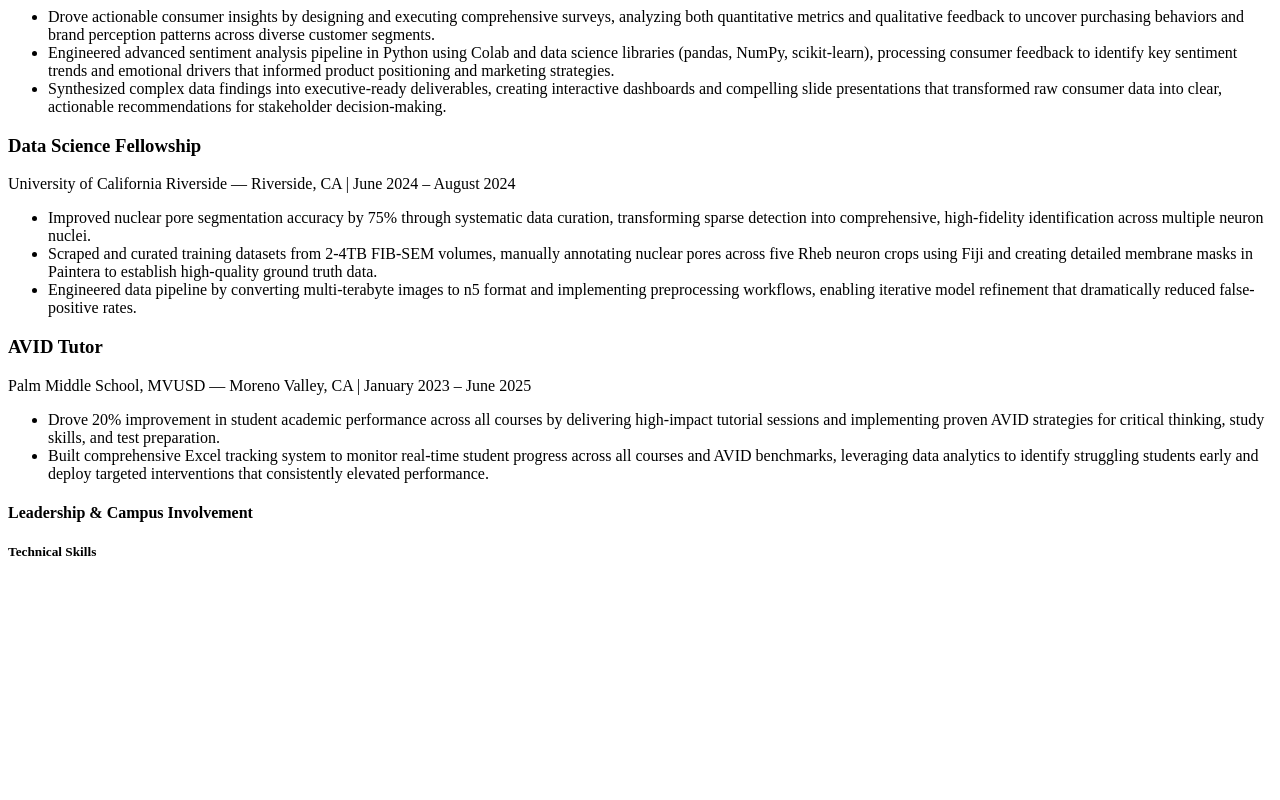
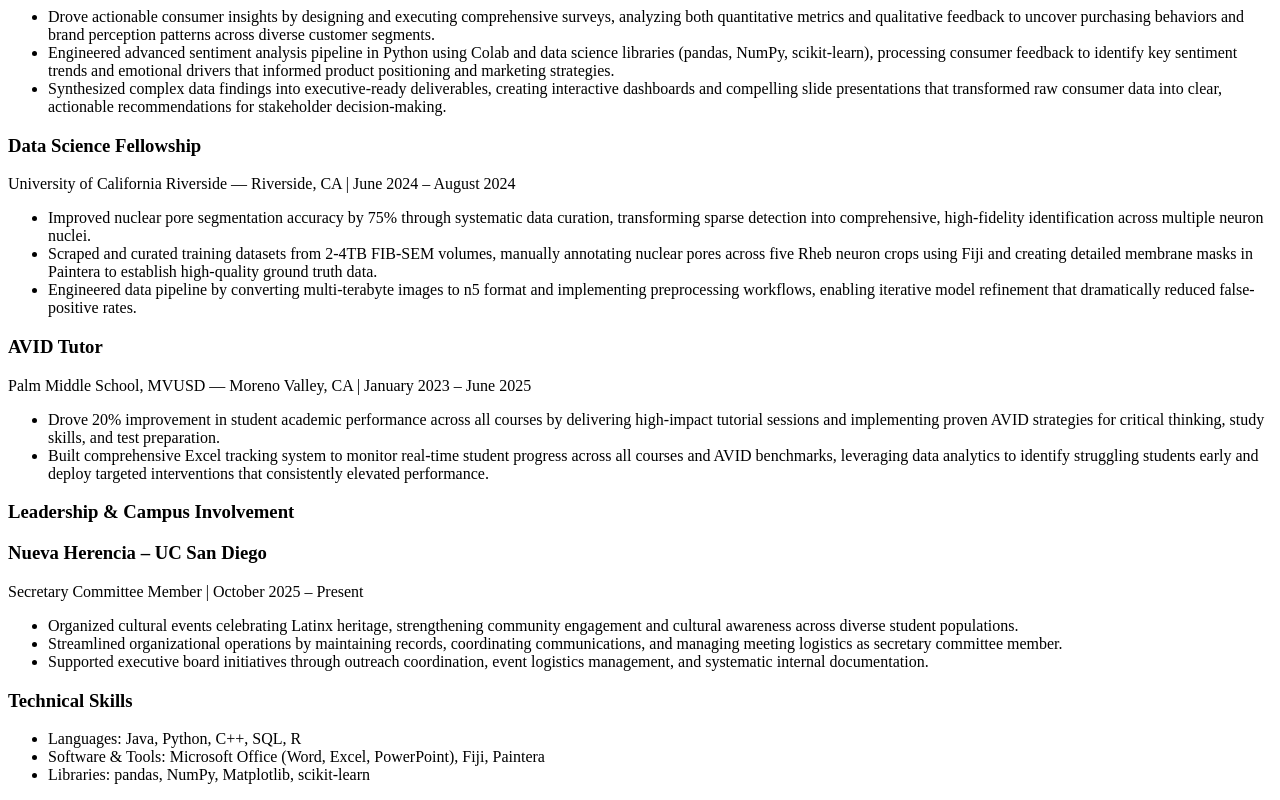
Before and after one commit to GianRobles1519/Protfolio, a plain HTML site: page resume-cv/index.html in a window 1280 px wide. Shown: the part 458-1258 px from the top of the page. Before the commit the page ends 1040 px from the top, so only its background shows below. Drawn offline with Linux system fonts and the light colour scheme.

Commit message:
adding leadership and involvment

```diff
--- a/resume-cv/index.html
+++ b/resume-cv/index.html
@@ -61,24 +61,31 @@
                     <li>Built comprehensive Excel tracking system to monitor real-time student progress across all courses and AVID benchmarks, leveraging data analytics to identify struggling students early and deploy targeted interventions that consistently elevated performance.</li>
                 </ul>
             </article>
+        </section>
 
+        <section id = "Involvement">
+            <h3>Leadership & Campus Involvement</h4>
 
-
+            <article>
+                <h3>Nueva Herencia – UC San Diego</h3>
+                <p>Secretary Committee Member | <time datetime="2025-10">October 2025</time> – Present</p>
+                <ul>
+                    <li>Organized cultural events celebrating Latinx heritage, strengthening community engagement and cultural awareness across diverse student populations.</li>
+                    <li>Streamlined organizational operations by maintaining records, coordinating communications, and managing meeting logistics as secretary committee member.</li>
+                    <li>Supported executive board initiatives through outreach coordination, event logistics management, and systematic internal documentation.</li>
+                </ul>
+            </article>
 
         </section>
 
-        <section>
-            <h4>Leadership & Campus Involvement</h4>
+        <section id="skills">
+            <h3>Technical Skills</h3>
+            <ul>
+                <li>Languages: Java, Python, C++, SQL, R</li>
+                <li>Software &amp; Tools: Microsoft Office (Word, Excel, PowerPoint), Fiji, Paintera</li>
+                <li>Libraries: pandas, NumPy, Matplotlib, scikit-learn</li>
+            </ul>
         </section>
-
-        <section>
-            <h5>Technical Skills</h5>
-        </section>
-
-
-
-
-
 
     </article>
 
```
